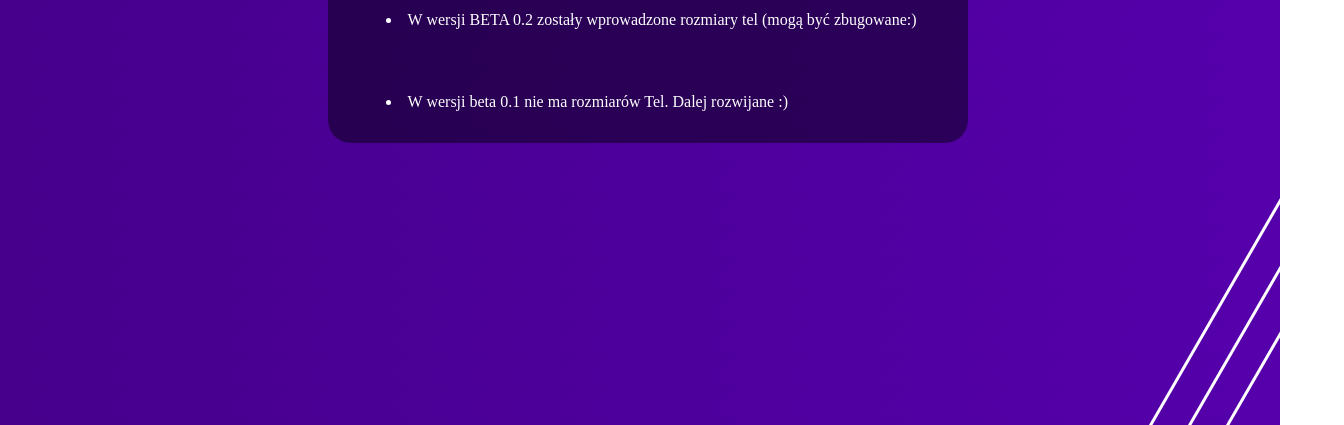
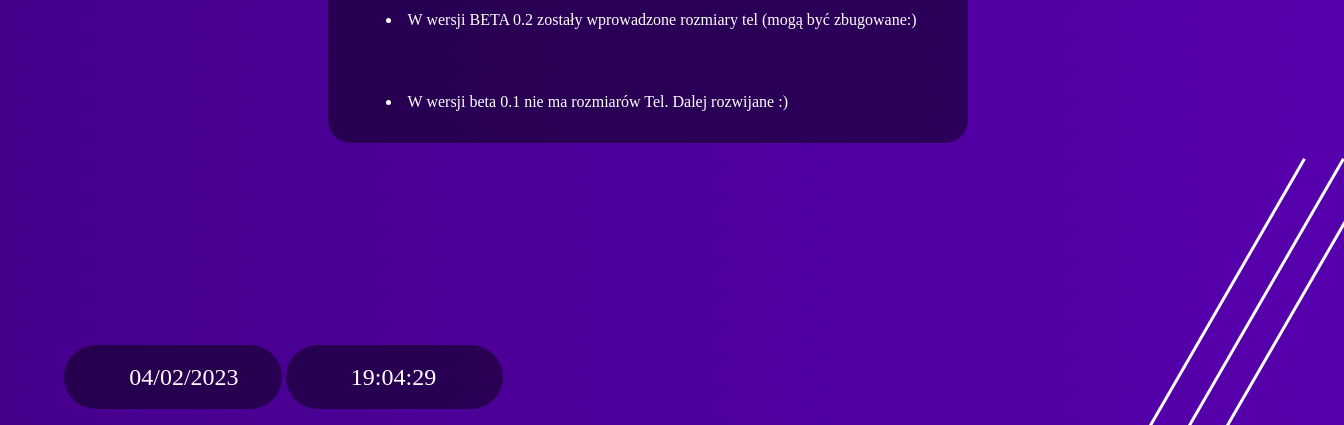
Before and after one commit to Kuba155/Kuba155.github.io, a plain HTML site: page index.html in a window 1280 px wide. Shown: the part 375-800 px from the top of the page, 1344 px wide, since content can reach past the window. Drawn offline with Linux system fonts and the light colour scheme.

Commit message:
update 0.2.4

```diff
--- a/HUB.css
+++ b/HUB.css
@@ -10,6 +10,43 @@ width: 100%;
 height: 100%;
 
 }
+
+.czas11-body {
+
+width: 100%;
+height: 100%;
+top: 90%;
+left: 5%;
+position: absolute;
+
+
+}
+
+.czas11-body li {
+
+width: 12%;
+height: 0%;
+background:rgb(6, 0, 17, 0.5);
+border-radius: 2rem;
+padding: 2rem;
+display: inline-block;
+position: relative;
+}
+
+
+.czas11 {
+
+
+    color: white;
+    font-size: 150%;
+    display: flex;
+    position: absolute;
+    top: 30%;
+    left: 30%;
+
+
+    }
+
 
 @keyframes gradient {
 	0% {
--- a/index.html
+++ b/index.html
@@ -7,11 +7,28 @@
         <title> KUBA_155 </title>
         <link type="text/css" rel="stylesheet" href="HUB.css">
 
+        <script type="text/javascript" src="zegar.js"></script>
+
 
     </head>
 
-    <body class="p1">
+    <body class="p1" onload="czas2(), stoper()">
 
+        <div  class="czas11-body">
+                <li>
+
+                    <div class="czas11" id="czas">
+                    </div>
+
+                </li>
+                <li>
+
+                    <div class="czas11" id="12">
+                    </div>
+
+                </li>
+            </div>
+        </div>
 
         <div class="navbar-rogi">
             <div class="navbar-rogi-kreski">
--- /dev/null
+++ b/zegar.js
@@ -0,0 +1,42 @@
+
+
+
+
+function czas2() {
+
+
+var dzis = new Date();
+
+var miesoc = dzis.getMonth()+1;
+if (miesoc<10) miesoc = "0"+miesoc;
+var dzien = dzis.getDay();
+if (dzien<10) dzien = "0"+dzien;
+var rok = dzis.getFullYear();
+
+
+document.getElementById("czas").innerHTML = miesoc+"/"+dzien+"/"+rok;
+
+
+setTimeout("czas2()",1000);
+
+
+
+}
+
+function stoper() {
+
+var czas = new Date();
+
+var godzina = czas.getHours();
+if (godzina<10) godzina = "0"+godzina;
+var minuta = czas.getMinutes();
+if (minuta<10) minuta = "0"+minuta;
+var sekunda = czas.getSeconds();
+if (sekunda<10) sekunda = "0"+sekunda;
+
+document.getElementById("12").innerHTML = godzina+":"+minuta+":"+sekunda;
+
+setTimeout("stoper()",1000)
+
+
+}
```
